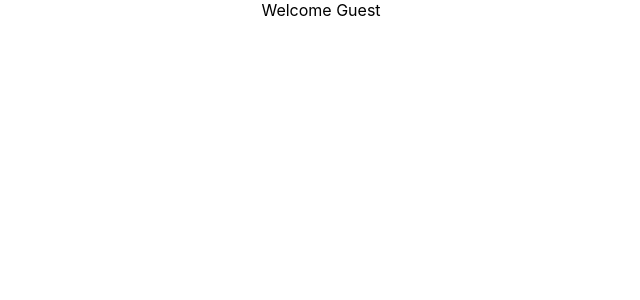
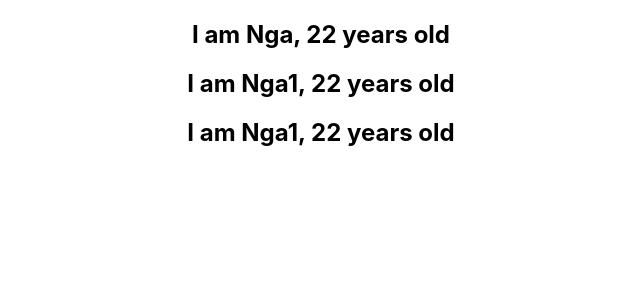
Before and after one commit to nga20167304/react-learn-, a React (Create React App) app: page / in a window 1280 px wide. Shown: the top 300 px of the page, without its empty margins (319-959 px from the left). Built offline with nearby package versions, Linux system fonts and the light colour scheme.

Commit message:
list rendering

```diff
--- a/src/App.js
+++ b/src/App.js
@@ -11,11 +11,13 @@ import ClassClick from './component/ClassClick'
 import EventBind from './component/EventBind'
 import ParentComponent from './component/ParentComponent'
 import UserGreeting from './component/UserGreeting'
+import NameList from './component/NameList'
 
 function App() {
   return (
     <div className="App">
-      <UserGreeting />
+      <NameList />
+      {/* <UserGreeting /> */}
       {/* <ParentComponent />
       <EventBind /> */}
       {/* <ClassClick />
--- /dev/null
+++ b/src/component/NameList.js
@@ -0,0 +1,32 @@
+import React from 'react'
+import Person from './Person'
+
+function NameList(){
+    const persons =[
+        {
+            id: 1,
+            name: 'Nga',
+            age: 22,
+            skill: 'Ruby'
+        },
+        {
+            id: 2,
+            name: 'Nga1',
+            age: 22,
+            skill: 'Ruby1'
+        },
+        {
+            id: 3,
+            name: 'Nga1',
+            age: 22,
+            skill: 'Ruby2'
+        }
+    ]
+const personList = persons.map(person => <Person person = {person} />)
+    return(
+    <div>
+        {personList}
+    </div>
+    )
+}
+export default NameList
--- /dev/null
+++ b/src/component/Person.js
@@ -0,0 +1,11 @@
+import React from 'react'
+
+function Person({person}){
+    return(
+        <div>
+            <h2>I am {person.name}, {person.age} years old</h2>
+        </div>
+    )
+
+}
+export default Person
--- a/src/component/UserGreeting.js
+++ b/src/component/UserGreeting.js
@@ -32,7 +32,7 @@ class UserGreeting extends Component {
         return(
             this.state.isLoggedIn ?
             <div>Welcome</div> :
-            <div>Welcome Guest</div>
+            <div>Welcome Guestt</div>
         )
     }
 }
```
